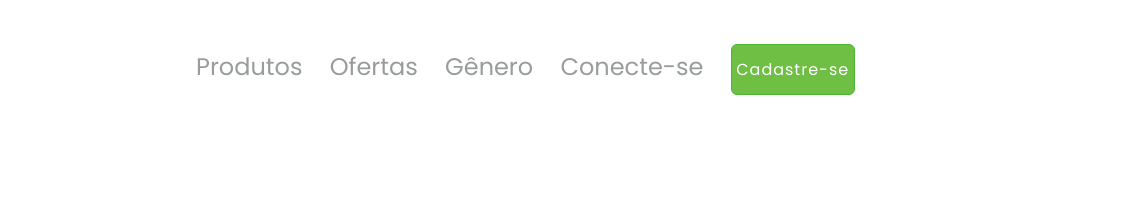
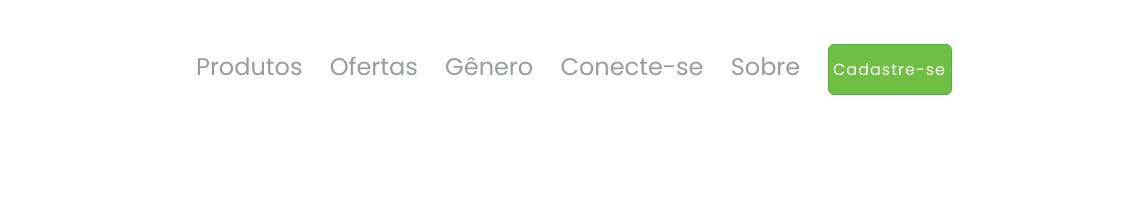
Before and after one commit to gconbat7/cadastro-em-ofertas, a plain HTML site: page index.html in a window 1280 px wide. Shown: the top 213 px of the page, 145-1280 px from the left. Drawn offline with Linux system fonts and the light colour scheme.

Commit message:
Foi acrescentado um submenu no index.html

```diff
--- a/index.html
+++ b/index.html
@@ -15,6 +15,7 @@
         <a class="menu">Ofertas</a>
         <a class="menu">Gênero</a>
         <a class="menu">Conecte-se</a>
+        <a class="menu">Sobre</a>
         <button class="button-header">Cadastre-se</button>
     </header>
     <section>
```
